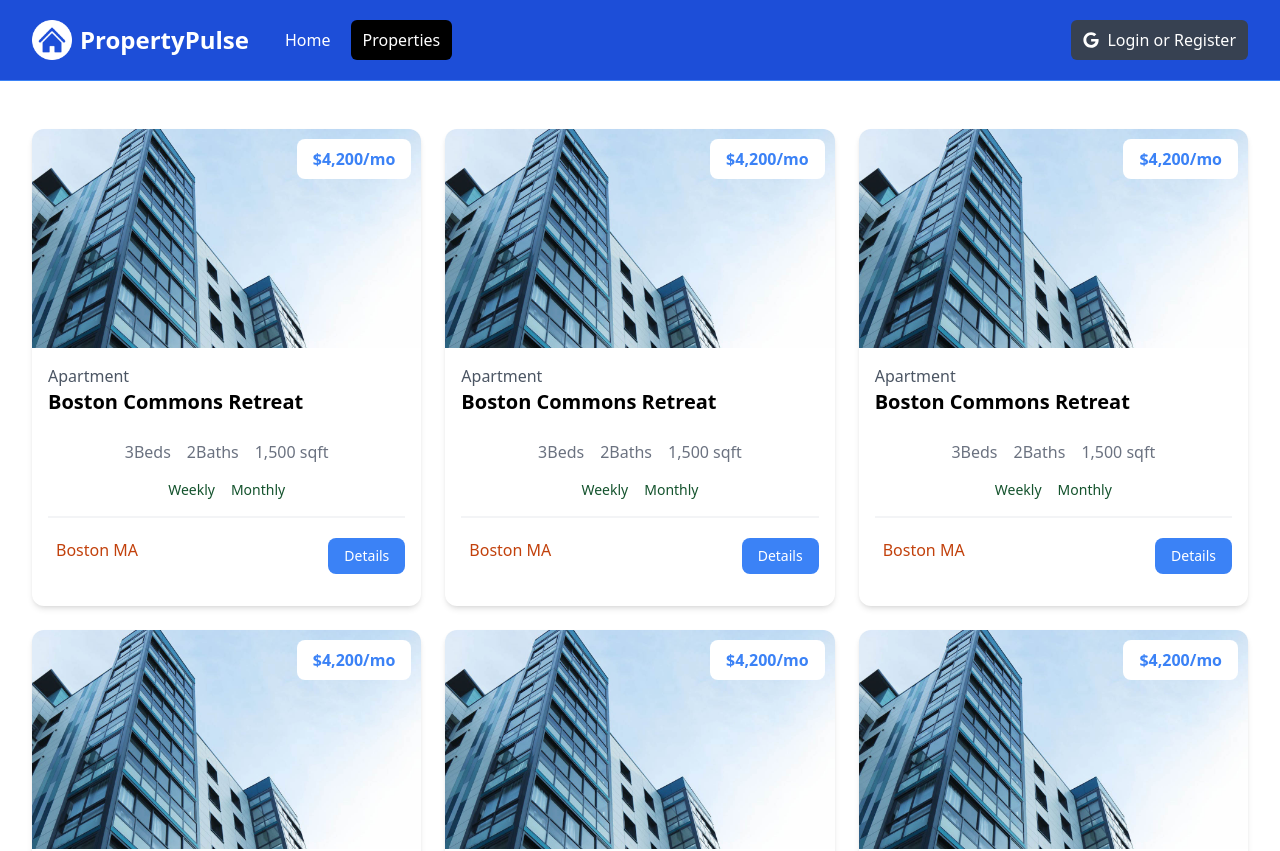
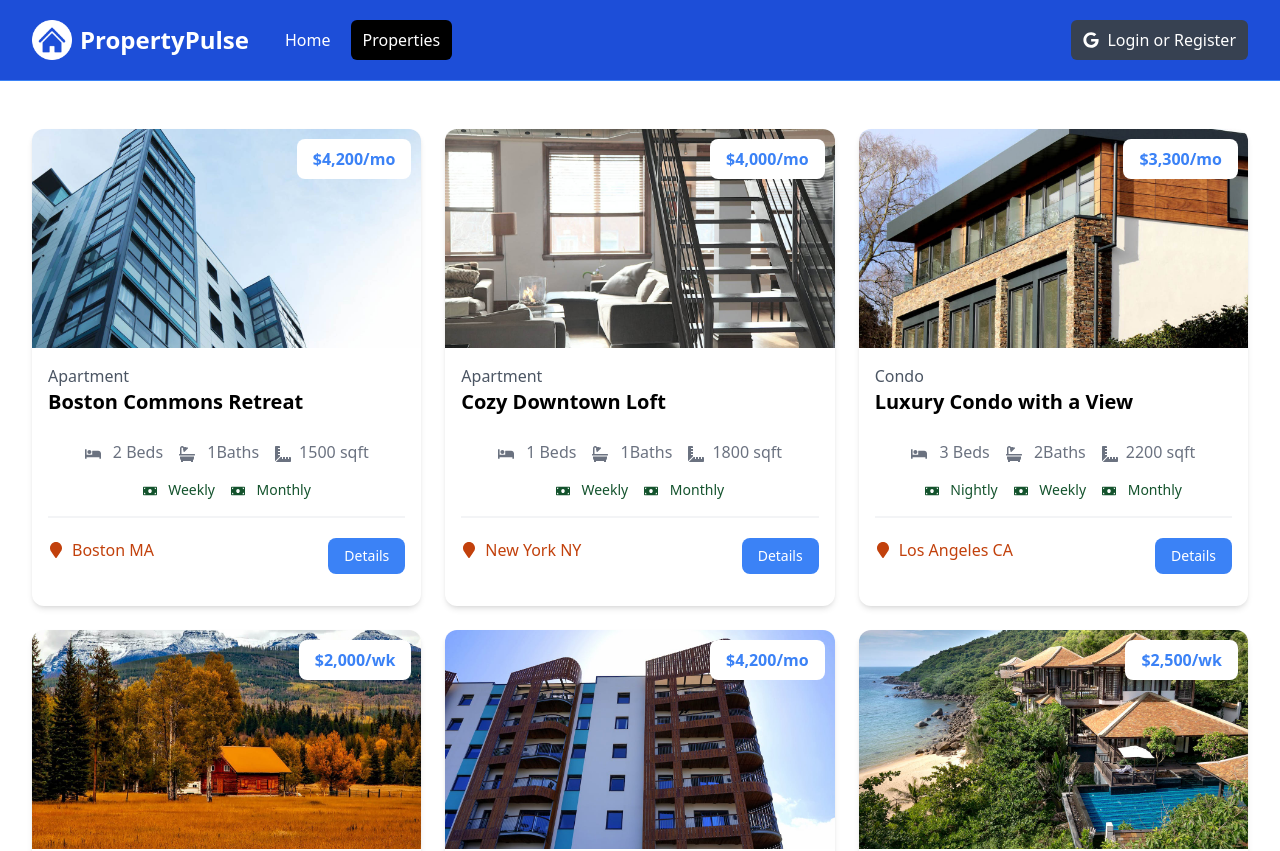
Before and after one commit to Dayo-Odesola/PropertyPulse, a Next.js app: page /properties in a window 1280 px wide. Shown: the top 851 px of the page. Built offline with nearby package versions, Linux system fonts and the light colour scheme.

Commit message:
property card dynamic data

```diff
--- a/app/page.jsx
+++ b/app/page.jsx
@@ -1,5 +1,6 @@
 import Hero from "@/components/Hero";
 import InfoBoxes from "@/components/InfoBoxes";
+import HomeProperties from "@/components/HomeProperties";
 
 const Homepage = () => {
   return (
--- /dev/null
+++ b/components/HomeProperties.jsx
@@ -0,0 +1,7 @@
+import React from "react";
+
+const HomeProperties = () => {
+  return <div>HomeProperties</div>;
+};
+
+export default HomeProperties;
--- a/components/propertyCard.jsx
+++ b/components/propertyCard.jsx
@@ -1,57 +1,96 @@
-const propertyCard = () => {
+import Image from "next/image";
+import Link from "next/link";
+import {
+  FaBed,
+  FaBath,
+  FaRulerCombined,
+  FaMoneyBill,
+  FaMapMarker,
+} from "react-icons/fa";
+
+const propertyCard = ({ property }) => {
+  const getRateDisplay = () => {
+    const { rates } = property;
+
+    if (rates.monthly) {
+      return `${rates.monthly.toLocaleString()}/mo`;
+    } else if (rates.weekly) {
+      return `${rates.weekly.toLocaleString()}/wk`;
+    } else if (rates.nightly) {
+      return `${rates.nightly.toLocaleString()}/night`;
+    }
+  };
+
   return (
     <div class="rounded-xl shadow-md relative">
-      <img
-        src="images/properties/a1.jpg"
+      <Image
+        src={`/images/properties/${property.images[0]}`}
         alt=""
+        height={0}
+        width={0}
+        sizes="100vw"
         class="w-full h-auto rounded-t-xl"
       />
       <div class="p-4">
         <div class="text-left md:text-center lg:text-left mb-6">
-          <div class="text-gray-600">Apartment</div>
-          <h3 class="text-xl font-bold">Boston Commons Retreat</h3>
+          <div class="text-gray-600">{property.type}</div>
+          <h3 class="text-xl font-bold">{property.name}</h3>
         </div>
         <h3 class="absolute top-[10px] right-[10px] bg-white px-4 py-2 rounded-lg text-blue-500 font-bold text-right md:text-center lg:text-right">
-          $4,200/mo
+          ${getRateDisplay()}
         </h3>
 
         <div class="flex justify-center gap-4 text-gray-500 mb-4">
           <p>
-            <i class="fa-solid fa-bed"></i> 3
+            <FaBed className="inline mr-2" /> {property.beds}{" "}
             <span class="md:hidden lg:inline">Beds</span>
           </p>
           <p>
-            <i class="fa-solid fa-bath"></i> 2
-            <span class="md:hidden lg:inline">Baths</span>
+            <FaBath className="inline mr-2" /> {property.baths}
+            <span class="md:hidden lg:inline">Baths</span>{" "}
           </p>
           <p>
-            <i class="fa-solid fa-ruler-combined"></i>
-            1,500 <span class="md:hidden lg:inline">sqft</span>
+            <FaRulerCombined className="inline mr-2" />
+            {property.square_feet} <span class="md:hidden lg:inline">sqft</span>
           </p>
         </div>
 
         <div class="flex justify-center gap-4 text-green-900 text-sm mb-4">
-          <p>
-            <i class="fa-solid fa-money-bill"></i> Weekly
-          </p>
-          <p>
-            <i class="fa-solid fa-money-bill"></i> Monthly
-          </p>
+          {property.rates.nightly && (
+            <p>
+              <FaMoneyBill className="inline mr-2" /> Nightly
+            </p>
+          )}
+
+          {property.rates.weekly && (
+            <p>
+              <FaMoneyBill className="inline mr-2" /> Weekly
+            </p>
+          )}
+
+          {property.rates.monthly && (
+            <p>
+              <FaMoneyBill className="inline mr-2" /> Monthly
+            </p>
+          )}
         </div>
 
         <div class="border border-gray-100 mb-5"></div>
 
         <div class="flex flex-col lg:flex-row justify-between mb-4">
           <div class="flex align-middle gap-2 mb-4 lg:mb-0">
-            <i class="fa-solid fa-location-dot text-lg text-orange-700"></i>
-            <span class="text-orange-700"> Boston MA </span>
+            <FaMapMarker className="text-orange-700 mt-1" />
+            <span class="text-orange-700">
+              {" "}
+              {property.location.city} {property.location.state}{" "}
+            </span>
           </div>
-          <a
-            href="property.html"
+          <Link
+            href={`/properties/${property._id}`}
             class="h-[36px] bg-blue-500 hover:bg-blue-600 text-white px-4 py-2 rounded-lg text-center text-sm"
           >
             Details
-          </a>
+          </Link>
         </div>
       </div>
     </div>
```
